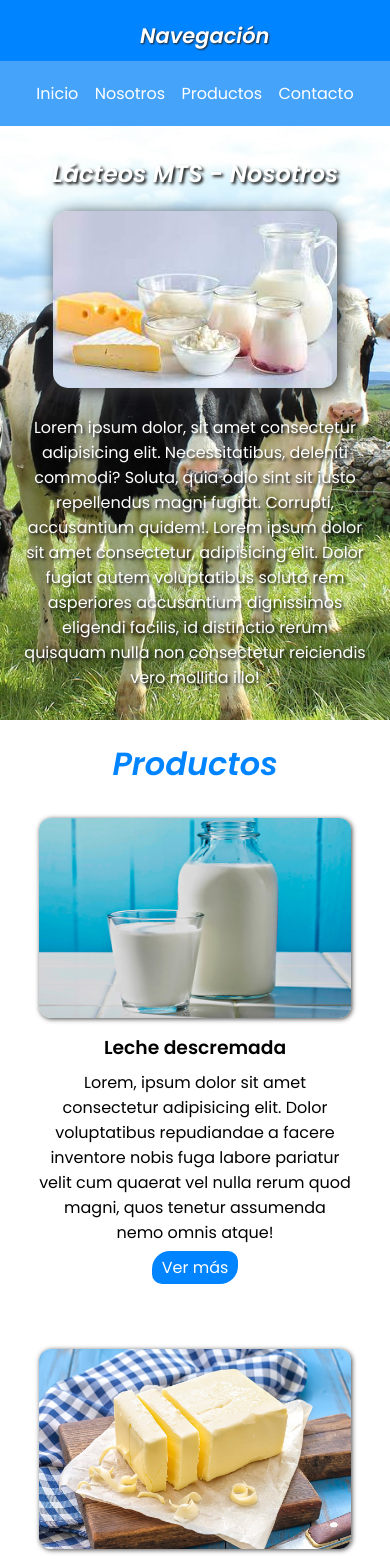
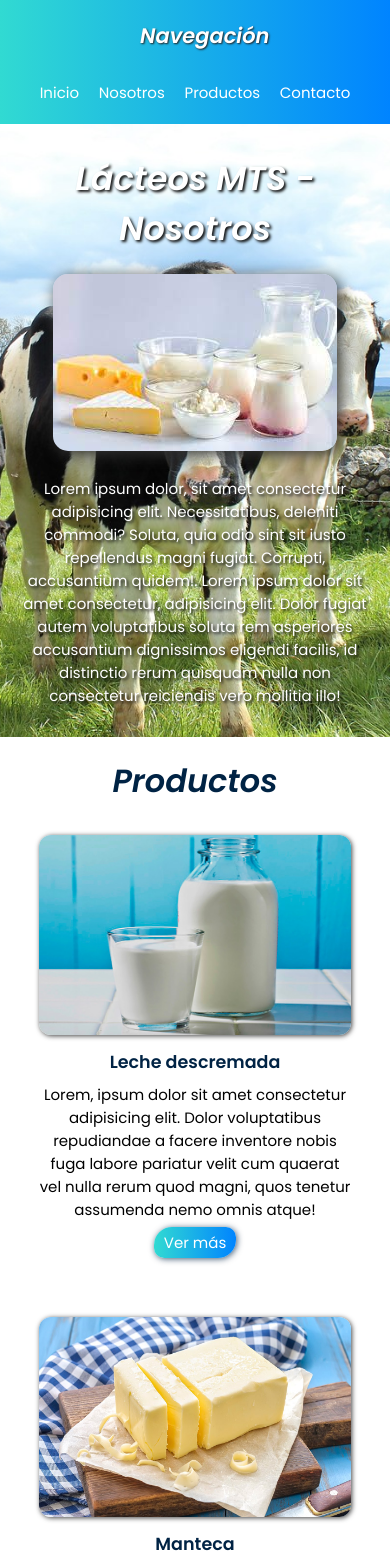
Before and after one commit to matiastoso/lacteos-mt, a plain HTML site: page index.html in a window 390 px wide. Shown: the top 1561 px of the page. Drawn offline with Linux system fonts and the light colour scheme.

Commit message:
Añadiendo gradients

```diff
--- a/css/styles.css
+++ b/css/styles.css
@@ -5,10 +5,9 @@
     font-family: 'Poppins', sans-serif;
 }
 
+
 /* estilos del header */
-
 /* AÑADIENDO FLEXBOX EN EL NAV!!!!!!! */
-
 header {
     display: flex;
     justify-content: space-between;
@@ -16,7 +15,7 @@ header {
     align-items: center;
 
     text-align: end;
-    background: rgb(0, 132, 255);
+    background: linear-gradient(to right, rgb(49, 218, 210), rgb(0, 132, 255));
     position: sticky;
     top: 0;
     left: 0;
@@ -67,6 +66,10 @@ header nav li a {
     padding: 30px 0px;
 }
 
+#nosotros h1 {
+    font-size: 2.8rem;
+}
+
 #nosotros img {
     margin: 20px 0px;
     border-radius: 15px;
@@ -101,7 +104,7 @@ main {
 main h2 {
     margin-top: 20px;
     text-align: center;
-    color: rgb(0, 132, 255);
+    color: rgb(0, 35, 68);
     font-size: 32px;
     margin-bottom: 10px;
     font-style: italic;
@@ -123,16 +126,17 @@ main h2 {
 }
 
 #productos article a {
-    background: rgb(0, 132, 255);
+    background: linear-gradient(to right, rgb(49, 218, 210), rgb(0, 132, 255));
     color: white;
     text-decoration: none;
     padding: 5px 10px;
+    box-shadow: 1px 1px 6px rgba(0, 35, 68, 0.733);
     border-radius: 18px 10px;
 }
 
 /* estilos del footer */
 #footer h4{
-    background: rgb(0, 132, 255);
+    background: rgb(0, 35, 68);
     color: white;
     margin-top: 30px;
     padding: 20px 0px;
@@ -150,20 +154,27 @@ main h2 {
 
 .producto h1 {
     margin-top: 15px;
-    color: rgb(0, 132, 255);
-    text-decoration: underline;
+    color: rgb(0, 35, 68);
 }
 
 .producto h2 {
-    color: rgb(0, 132, 255);
+    color: rgb(0, 35, 68);
 }
 
 .producto iframe {
     margin: 12px 0px;
 }
 
+#productos article h3 {
+    color: rgb(0, 35, 68);
+}
+
 /* RESPONSIVE DEL NAV */
 @media (max-width: 790px) {
+    body {
+        font-size: 15px;
+    }
+
     .producto iframe {
         width: 100%;
         margin: 12px 0px;
@@ -178,8 +189,12 @@ main h2 {
         width: 90%;
     }
 
+    #nosotros h1 {
+        font-size: 2.3rem;
+    }
+
     header nav {
-        background-color: rgb(70, 163, 250);
+        background-color: linear-gradient(to right, rgb(49, 218, 210), rgb(0, 132, 255));
         margin-top: 10px;
         width: 100%;
     }
@@ -205,6 +220,10 @@ main h2 {
         width: 95%;
         padding-bottom: 110px;
     }
+
+    #nosotros h1 {
+        font-size: 2.1rem;
+    }
 }
 
 
```
